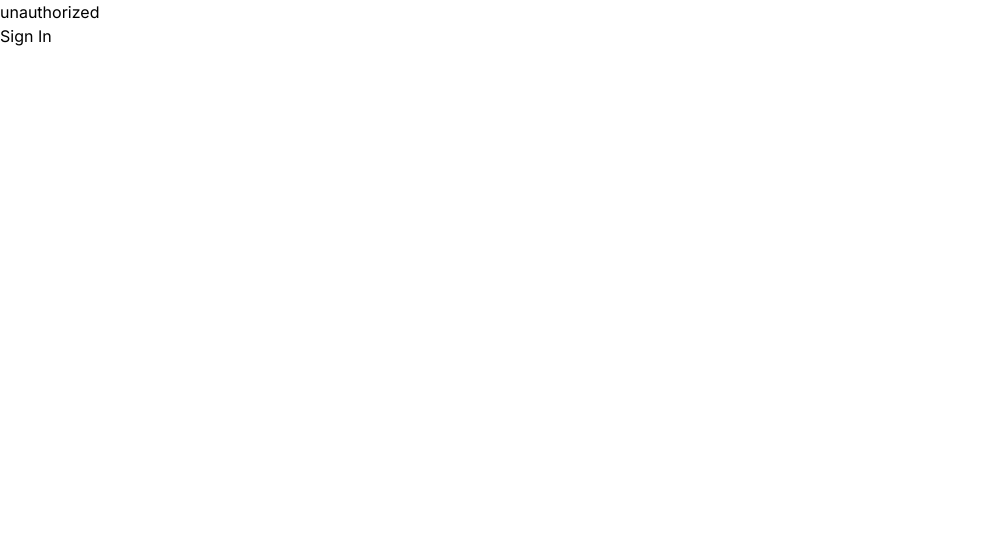
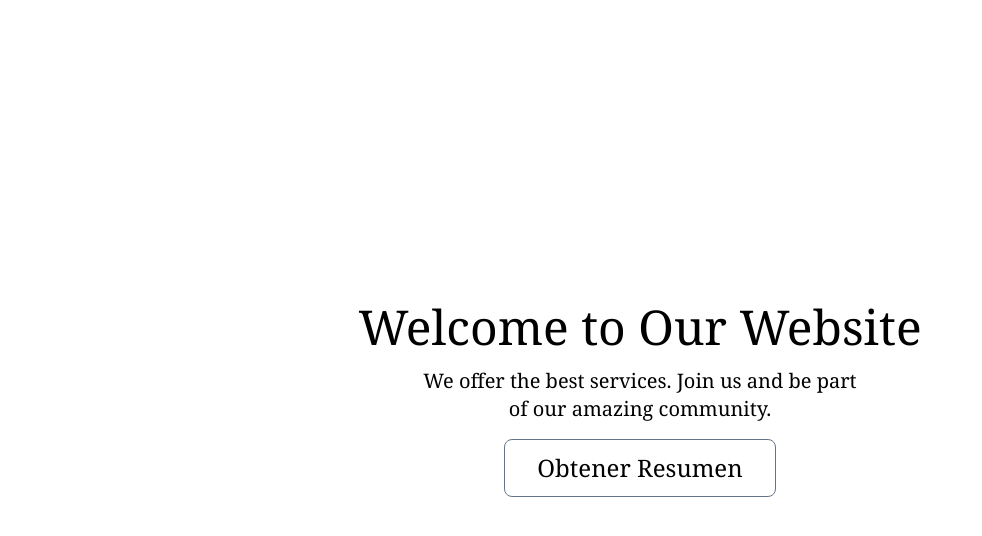
Before and after one commit to fercho-dev/gmail-auth, a Next.js app: page / in a window 1280 px wide. Shown: the top 536 px of the page, without its empty margins (0-982 px from the left). Built offline with nearby package versions, Linux system fonts and the light colour scheme; no server answers.

Commit message:
add landing styles

```diff
--- a/app/page.js
+++ b/app/page.js
@@ -1,31 +1,26 @@
 import { getUserSession } from "@/lib/session";
 import Link from "next/link";
+import { redirect } from 'next/navigation'
 
 export default async function Home() {
   const user = await getUserSession();
   return (
     <main className="">
-      {user ? (
-        <div>
-          <p className="mb-3">Name: {user.name}</p>
-          <p className="mb-3">Email: {user.email}</p>
-          <p>Image: {user.image}</p>
-          <a href="/api/auth/signout">Sign Out</a>
-          <div className="p-[30px]">
-            <Link
-              href="/chat"
-              className="bg-blue-500 hover:bg-blue-700 text-white  py-2 px-4 rounded w-[200px] h-[80px]"
-            >
-              Obtener Mensajes
+      <section className="w-full h-screen bg-white flex items-center justify-center">
+        <div className="text-center space-y-4 flex flex-col">
+          <h1 className="text-5xl font-serif text-black">Welcome to Our Website</h1>
+          <p className="text-xl font-serif text-black max-w-md mx-auto">
+            We offer the best services. Join us and be part of our amazing community.
+          </p>
+          {user ? (
+            redirect('/chat')
+          ) : (
+            <Link href="/api/auth/signin" className="self-center bg-white text-black hover:bg-gray-100 transition-all duration-300 ease-in-out my-3 py-3 px-8 rounded-lg text-2xl font-serif border border-slate-500 shadow-none">
+              Obtener Resumen
             </Link>
-          </div>
+          )}
         </div>
-      ) : (
-        <div>
-          <p>unauthorized</p>
-          <a href="/api/auth/signin">Sign In</a>
-        </div>
-      )}
+      </section>
     </main>
   );
 }
```
